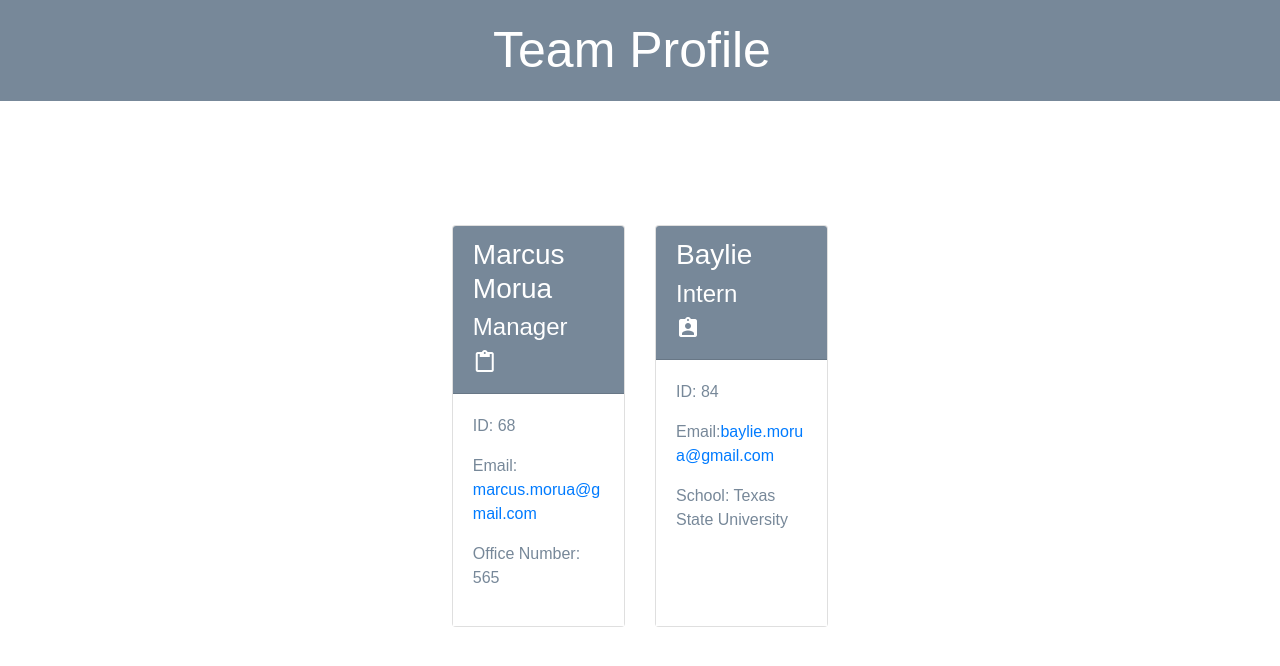
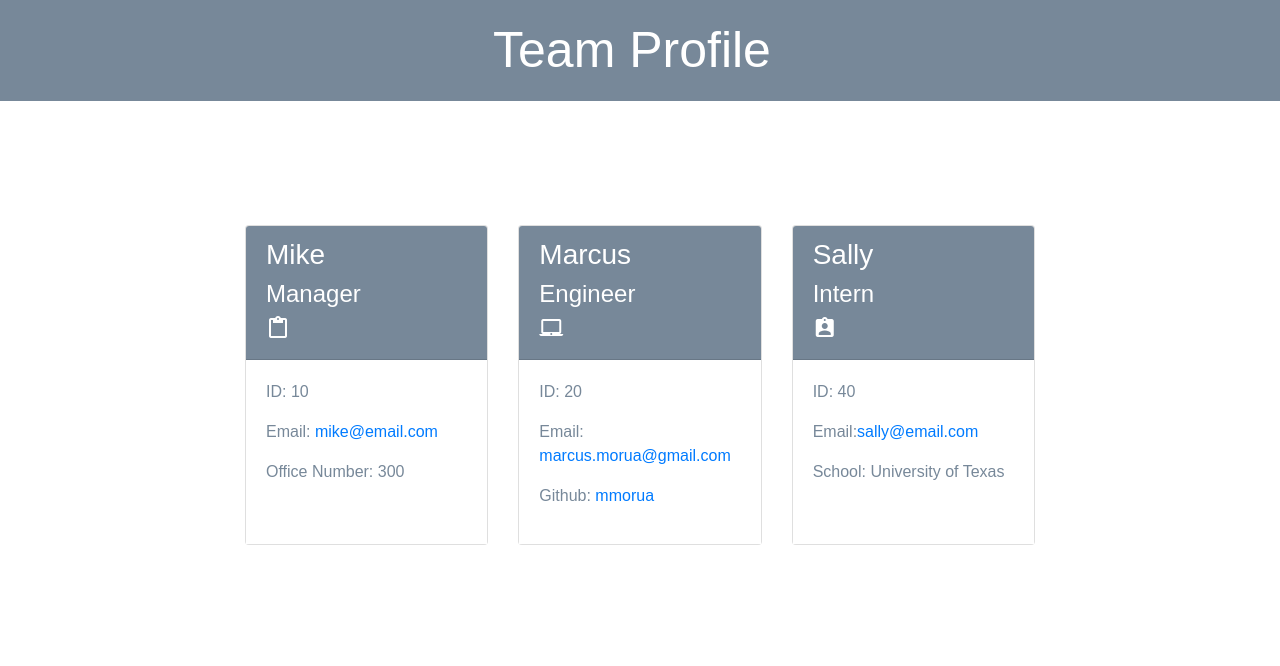
Before and after one commit to mmorua/team-profile-generator, a website: page dist/index.html in a window 1280 px wide. Drawn offline with nearby package versions, Linux system fonts and the light colour scheme.

Commit message:
feat: Application tested successfully ; Push to main

```diff
--- a/dist/index.html
+++ b/dist/index.html
@@ -25,13 +25,13 @@
     <div class="col-4 mt-4">
         <div class="card h-100">
             <div class="card-header">
-                <h3>Marcus Morua</h3>
+                <h3>Mike</h3>
                 <h4>Manager</h4><i class="material-icons">content_paste</i>
             </div>
             <div class="card-body">
-                <p class="id">ID: 68</p>
-                <p class="email">Email: <a href="mailto:marcus.morua@gmail.com">marcus.morua@gmail.com</a></p>
-                <p class="office">Office Number: 565</p>
+                <p class="id">ID: 10</p>
+                <p class="email">Email: <a href="mailto:mike@email.com">mike@email.com</a></p>
+                <p class="office">Office Number: 300</p>
             </div>
         </div>
     </div>
@@ -39,13 +39,27 @@
     <div class="col-4 mt-4">
         <div class="card h-100">
             <div class="card-header">
-                <h3>Baylie</h3>
+                <h3>Marcus</h3>
+                <h4>Engineer</h4><i class="material-icons">laptop_mac</i>
+            </div>
+            <div class="card-body">
+                <p class="id">ID: 20</p>
+                <p class="email">Email: <a href="mailto:marcus.morua@gmail.com">marcus.morua@gmail.com</a></p>
+                <p class="github">Github: <a href="https://github.com/mmorua">mmorua</a></p>
+            </div>
+        </div>
+    </div>
+
+    <div class="col-4 mt-4">
+        <div class="card h-100">
+            <div class="card-header">
+                <h3>Sally</h3>
                 <h4>Intern</h4><i class="material-icons">assignment_ind</i>
             </div>
             <div class="card-body">
-                <p class="id">ID: 84</p>
-                <p class="email">Email:<a href="mailto:baylie.morua@gmail.com">baylie.morua@gmail.com</a></p>
-                <p class="school">School: Texas State University</p>
+                <p class="id">ID: 40</p>
+                <p class="email">Email:<a href="mailto:sally@email.com">sally@email.com</a></p>
+                <p class="school">School: University of Texas</p>
             </div>
     </div>
 </div>
```
